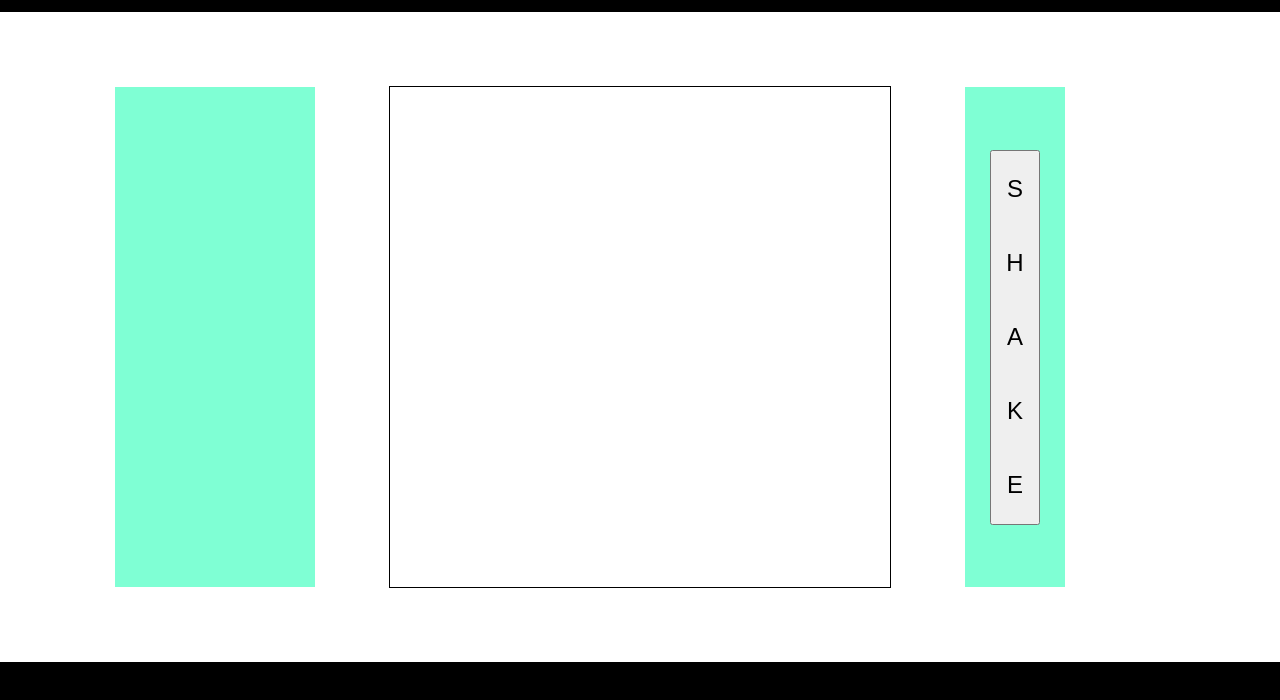
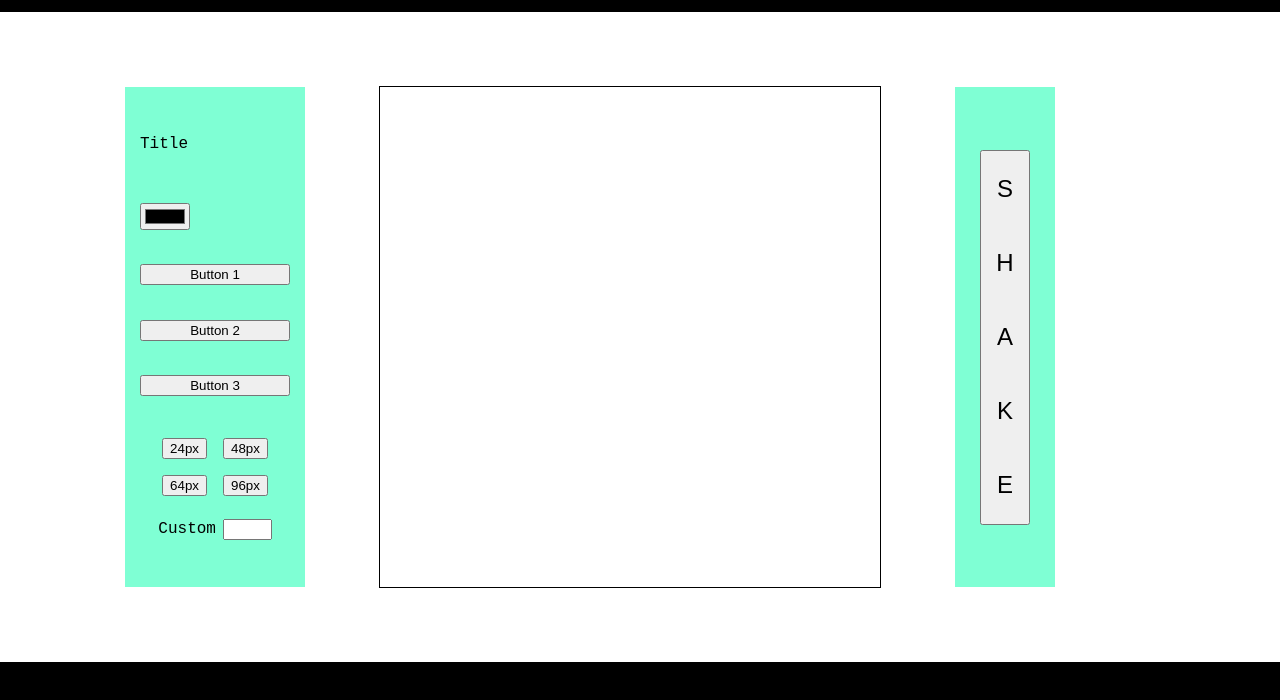
Before and after one commit to sachabate/Etch-a-Sketch, a plain HTML site: page index.html in a window 1280 px wide. Shown: the part 52-752 px from the top of the page. Drawn offline with Linux system fonts and the light colour scheme.

Commit message:
feat: grid clear and resize

```diff
--- a/index.html
+++ b/index.html
@@ -15,10 +15,28 @@
     <div id="wrapper">
         <!-- <div id="title">Etch-a-Sketch</div> -->
         <div id="content">
-            <div id="leftBar"></div>
+            <div id="leftBar">
+                <p class="leftTitle">Title</p>
+                <input type="color" id="colorSelect" value="#000000">
+                <button class="button">Button 1</button>
+                <button class="button">Button 2</button>
+                <button class="button">Button 3</button>
+                <div>
+                    <div id="gridSizeContainer">
+                        <button id="24" class="gridButton button">24px</button>
+                        <button id="48" class="gridButton button">48px</button>
+                        <button id="64" class="gridButton button">64px</button>
+                        <button id="96" class="gridButton button">96px</button>
+                    </div>
+                    <div class="custom">
+                        <label for="gridSize">Custom</label>
+                        <input type="text" id="gridSize" minlength="1" maxlength="2" size="3">
+                    </div>
+                </div>
+            </div>
             <div id="grid"></div>
             <div id="rightBar">
-                <button id="shake">
+                <button id="shake" class="button">
                     <div>S</div>
                     <div>H</div>
                     <div>A</div>
--- a/script.js
+++ b/script.js
@@ -1,17 +1,29 @@
 // JavaScript script
-const GRID_SIZE = 50;
+let gridSize = 50;
+const colorPicker = document.getElementById("colorSelect");
 
+// color selection
+let workingColor = colorPicker.value;
+colorPicker.addEventListener("input", function(){
+    workingColor = colorPicker.value;
+    console.log(workingColor)
+}, false);
+
+// mouse click detect
 let mouseDown = false;
 document.body.onmousedown = () => (mouseDown = true);
 document.body.onmouseup = () => (mouseDown = false);
 
+// grid generation
 const grid = document.querySelector('#grid');
-for (let index = 0; index < GRID_SIZE; index++) {
+drawGrid();
+function drawGrid() {
+    for (let index = 0; index < gridSize; index++) {
         const div = document.createElement('div');
         div.classList.add('column');
         div.classList.add(index);
 
-    for (let i = 0; i < GRID_SIZE; i++) {
+        for (let i = 0; i < gridSize; i++) {
             const gridElement = document.createElement('div');
             gridElement.classList.add('gridElement');
             gridElement.addEventListener('mouseover', paint);
@@ -20,8 +32,35 @@ for (let index = 0; index < GRID_SIZE; index++) {
         }
         grid.appendChild(div);
     }
+}
 
+const gridButtons = document.querySelectorAll('button.gridButton');
+gridButtons.forEach((button) => {
+    button.addEventListener('click', () => {
+        gridSize = button.id;
+        drawNewGrid();
+    })
+})
+
+function clearGrid() {
+    grid.innerHTML = '';
+}
+
+function drawNewGrid() {
+    clearGrid();
+    drawGrid();
+}
+
+shake = document.querySelector('#shake');
+shake.addEventListener('click', () => {
+    drawNewGrid();
+})
+
+// element painting
 function paint(e) {
     if (e.type === 'mouseover' && !mouseDown) {return};
-    e.target.style.backgroundColor = 'black';
+    e.target.style.backgroundColor = workingColor;
+    console.log(workingColor);
 }
+
+// drawGrid();
--- a/style.css
+++ b/style.css
@@ -13,6 +13,12 @@ body {
     justify-content: space-around;
     align-items: center;
     font-size: 30px;
+}
+
+.button {
+    /* background-color: white; */
+    /* border: 1px solid black; */
+    /* border-radius: 4px; */
 }
 
 #title-one {
@@ -71,7 +77,30 @@ body {
 /* End Grid Element */
 
 #leftBar {
-    width: 200px;
+    width: 150px;
+    display: flex;
+    flex-direction: column;
+    justify-content: space-around;
+    align-items: stretch;
+    padding: 15px;
+}
+
+#gridSizeContainer {
+    display: flex;
+    justify-content: center;
+    flex-wrap: wrap;
+    /* padding: 8px; */
+}
+
+.gridButton {
+    margin: 8px;
+}
+
+.custom {
+    display: flex;
+    justify-content: space-around;
+    align-items: center;
+    padding: 15px;
 }
 
 #rightBar {
```
Lines whose indentation alone changed are shown as unchanged.
